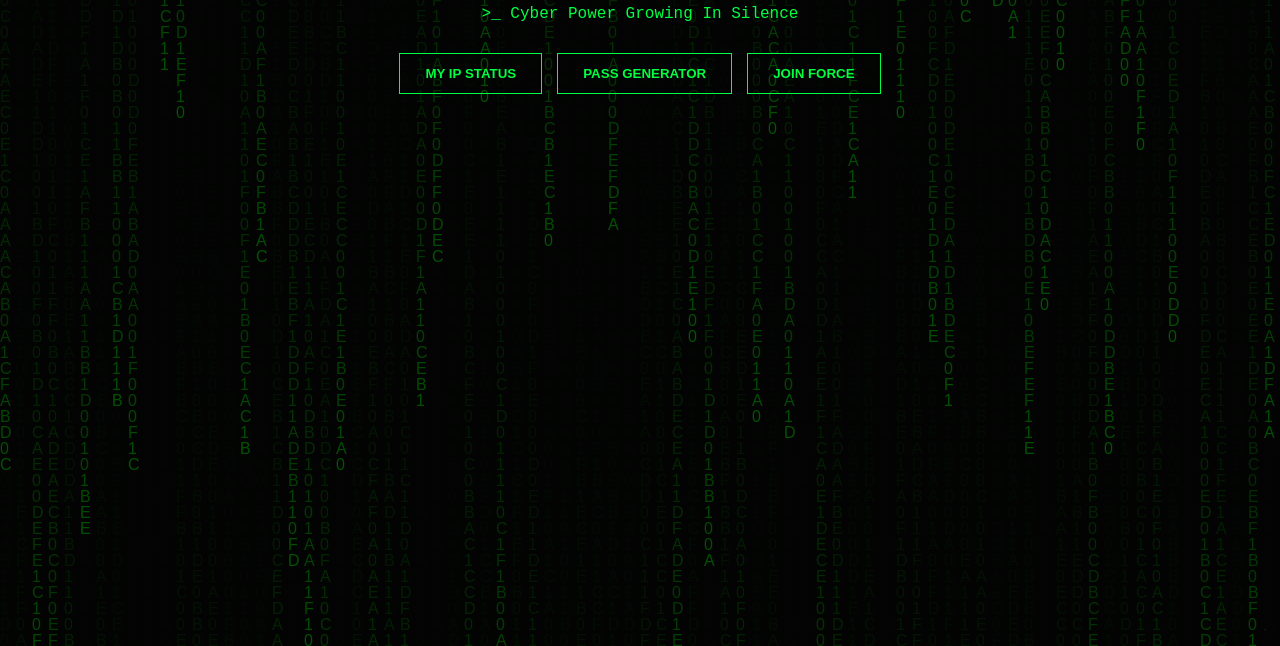
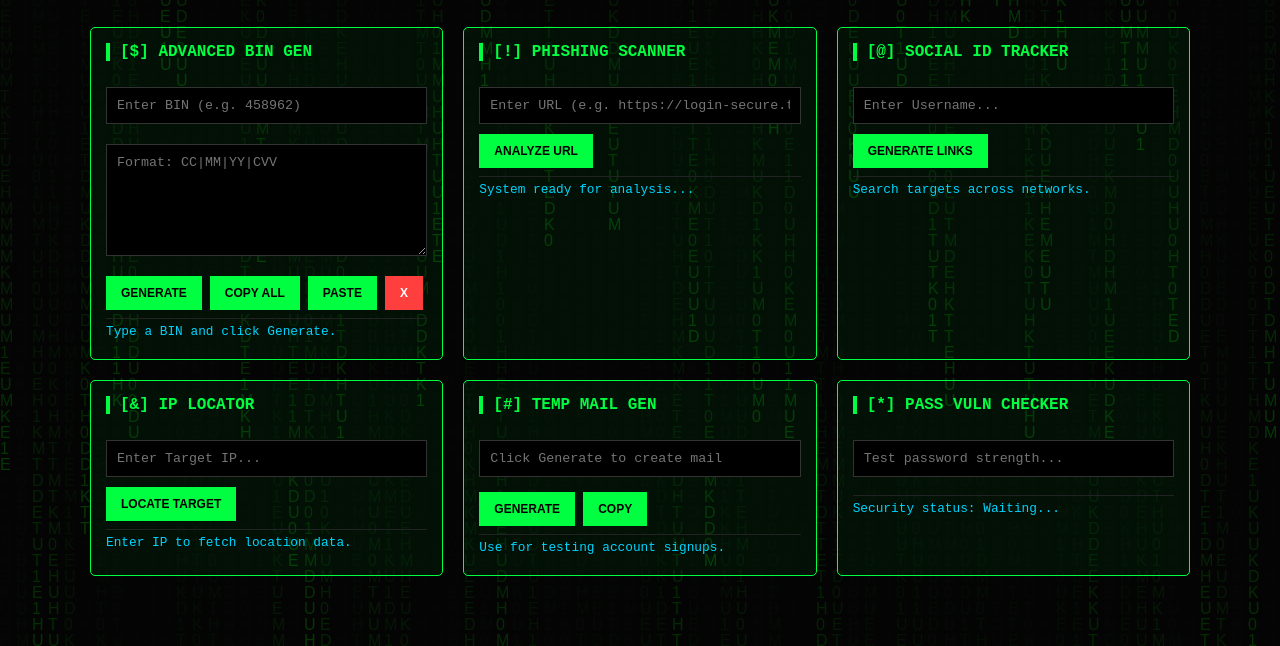
Before and after one commit to b4z1d/Dhumketu-Wab, a plain HTML site: page index.html in a window 1280 px wide. Shown: the part 154-800 px from the top of the page. Drawn offline with Linux system fonts and the light colour scheme.

Commit message:
Update index.html

```diff
--- a/index.html
+++ b/index.html
@@ -3,174 +3,183 @@
 <head>
     <meta charset="UTF-8">
     <meta name="viewport" content="width=device-width, initial-scale=1.0">
-    <title>Dhumketu Cyber Force - All In One</title>
+    <title>Dhumketu Cyber Force - All-In-One Tools</title>
     <style>
         :root { --neon: #00ff41; --bg: #050505; --card: rgba(0, 255, 65, 0.05); }
-        body { background: var(--bg); color: var(--neon); font-family: 'Courier New', monospace; margin: 0; overflow-x: hidden; }
+        body { background: var(--bg); color: var(--neon); font-family: 'JetBrains Mono', 'Courier New', monospace; margin: 0; padding: 20px; overflow-x: hidden; }
 
-        /* matrix background */
-        #matrix { position: fixed; top: 0; left: 0; z-index: -1; opacity: 0.3; }
+        /* Background Matrix Effect */
+        canvas { position: fixed; top: 0; left: 0; z-index: -1; opacity: 0.2; }
 
-        /* Public Page Styles */
-        #public-page { text-align: center; padding: 60px 20px; display: block; }
-        .hero-title { font-size: 2.5rem; text-shadow: 0 0 15px var(--neon); letter-spacing: 5px; }
-        .btn-group { display: flex; justify-content: center; gap: 15px; margin-top: 30px; flex-wrap: wrap; }
-        .btn { border: 1px solid var(--neon); padding: 12px 25px; background: transparent; color: var(--neon); cursor: pointer; transition: 0.3s; font-weight: bold; }
-        .btn:hover { background: var(--neon); color: #000; box-shadow: 0 0 15px var(--neon); }
+        .container { max-width: 1100px; margin: auto; }
+        header { text-align: center; border-bottom: 2px solid var(--neon); padding-bottom: 15px; margin-bottom: 30px; }
+        h1 { letter-spacing: 5px; text-shadow: 0 0 10px var(--neon); }
 
-        /* Login Modal */
-        #login-modal {
-            display: none; position: fixed; top: 50%; left: 50%; transform: translate(-50%, -50%);
-            background: #000; border: 2px solid var(--neon); padding: 30px; z-index: 1000; width: 300px;
-            box-shadow: 0 0 50px rgba(0, 255, 65, 0.4);
-        }
+        .grid { display: grid; grid-template-columns: repeat(auto-fit, minmax(320px, 1fr)); gap: 20px; }
+        .card { border: 1px solid var(--neon); padding: 15px; background: var(--card); border-radius: 5px; position: relative; }
+        h3 { font-size: 1rem; margin-top: 0; border-left: 4px solid var(--neon); padding-left: 10px; text-transform: uppercase; }
 
-        /* Admin Dashboard Styles */
-        #admin-dashboard { display: none; padding: 20px; }
-        .grid { display: grid; grid-template-columns: repeat(auto-fit, minmax(300px, 1fr)); gap: 20px; margin-top: 20px; }
-        .card { border: 1px solid var(--neon); padding: 15px; background: var(--card); border-radius: 4px; }
-        input, textarea { width: 100%; background: #000; border: 1px solid #333; color: var(--neon); padding: 10px; margin: 10px 0; box-sizing: border-box; }
-        input:focus { border-color: var(--neon); outline: none; }
-        .status { font-size: 0.8em; color: #00d4ff; min-height: 20px; }
+        input, textarea { width: 100%; background: #000; border: 1px solid #333; color: var(--neon); padding: 10px; margin: 10px 0; box-sizing: border-box; outline: none; font-family: monospace; }
+        input:focus { border-color: var(--neon); }
 
-        .logout-btn { float: right; background: red; color: white; border: none; padding: 5px 10px; cursor: pointer; }
-        .secret-dot { color: #111; cursor: pointer; position: fixed; bottom: 10px; right: 10px; }
+        .btn-group { display: flex; gap: 8px; flex-wrap: wrap; margin-top: 5px; }
+        button { background: var(--neon); color: #000; border: none; padding: 10px 15px; cursor: pointer; font-weight: bold; text-transform: uppercase; font-size: 0.75rem; transition: 0.3s; }
+        button:hover { background: #fff; box-shadow: 0 0 15px var(--neon); }
+        .btn-clear { background: #ff3e3e; color: white; }
+
+        .status { font-size: 0.8em; color: #00d4ff; margin-top: 8px; min-height: 20px; border-top: 1px solid #222; padding-top: 5px; }
+        a { color: cyan; text-decoration: none; font-weight: bold; }
     </style>
 </head>
 <body>
 
 <canvas id="matrix"></canvas>
 
-<div id="public-page">
-    <h1 class="hero-title">DHUMKETU CYBER FORCE</h1>
-    <p>>_ Cyber Power Growing In Silence</p>
-    <div class="btn-group">
-        <button class="btn" onclick="userAction('ip')">MY IP STATUS</button>
-        <button class="btn" onclick="userAction('pass')">PASS GENERATOR</button>
-        <button class="btn" onclick="alert('Join Dhumketu Community to learn!')">JOIN FORCE</button>
-    </div>
-    <div id="userResult" style="margin-top: 30px; font-size: 1.2rem; color: cyan;"></div>
-    <span class="secret-dot" onclick="toggleLogin()">.</span>
-</div>
-
-<div id="login-modal">
-    <h3 style="text-align: center;">ADMIN AUTH</h3>
-    <input type="password" id="passkey" placeholder="Enter Key...">
-    <button class="btn" style="width: 100%;" onclick="attemptLogin()">INITIALIZE</button>
-    <p id="loginErr" style="color: red; text-align: center; font-size: 0.8rem;"></p>
-    <button onclick="toggleLogin()" style="background:none; border:none; color:#444; width:100%; cursor:pointer; margin-top:10px;">Cancel</button>
-</div>
-
-<div id="admin-dashboard">
-    <button class="logout-btn" onclick="logout()">LOGOUT</button>
-    <h1 style="border-bottom: 2px solid var(--neon);">ADMIN PANEL <small style="font-size: 0.5em;">v2.0</small></h1>
-    <p>>_ Session Active | <span id="clock"></span></p>
+<div class="container">
+    <header>
+        <h1>DHUMKETU CYBER FORCE</h1>
+        <p>>_ SYSTEM: ACTIVE | <span id="clock"></span></p>
+    </header>
 
     <div class="grid">
         <div class="card">
-            <h3>[!] PHISH SCANNER</h3>
-            <input type="text" id="phUrl" placeholder="https://link-here.com">
-            <button class="btn" onclick="toolLogic('phish')">SCAN</button>
-            <div id="phStat" class="status"></div>
+            <h3>[$] Advanced Bin Gen</h3>
+            <input type="text" id="binInput" placeholder="Enter BIN (e.g. 458962)">
+            <textarea id="binData" rows="6" placeholder="Format: CC|MM|YY|CVV"></textarea>
+            <div class="btn-group">
+                <button onclick="genBin()">Generate</button>
+                <button onclick="copyToClipboard('binData')">Copy All</button>
+                <button onclick="pasteFromClipboard('binData')">Paste</button>
+                <button class="btn-clear" onclick="document.getElementById('binData').value=''">X</button>
+            </div>
+            <div id="binStatus" class="status">Type a BIN and click Generate.</div>
         </div>
 
         <div class="card">
-            <h3>[$] BIN/CC STORAGE</h3>
-            <textarea id="binData" rows="3" placeholder="Paste bins..."></textarea>
-            <button class="btn" onclick="copy('binData')">COPY</button>
-            <button class="btn" onclick="paste('binData')">PASTE</button>
+            <h3>[!] Phishing Scanner</h3>
+            <input type="text" id="phUrl" placeholder="Enter URL (e.g. https://login-secure.tk)">
+            <button onclick="scanPhish()">Analyze URL</button>
+            <div id="phRes" class="status">System ready for analysis...</div>
         </div>
 
         <div class="card">
-            <h3>[#] TEMP MAIL GEN</h3>
-            <input type="text" id="tMail" readonly>
-            <button class="btn" onclick="toolLogic('mail')">GENERATE</button>
-            <button class="btn" onclick="copy('tMail')">COPY</button>
+            <h3>[@] Social ID Tracker</h3>
+            <input type="text" id="targetUser" placeholder="Enter Username...">
+            <button onclick="searchID()">Generate Links</button>
+            <div id="osintRes" class="status">Search targets across networks.</div>
         </div>
 
         <div class="card">
-            <h3>[@] OSINT TRACKER</h3>
-            <input type="text" id="target" placeholder="Username...">
-            <button class="btn" onclick="toolLogic('osint')">TRACK</button>
-            <div id="osStat" class="status"></div>
+            <h3>[&] IP Locator</h3>
+            <input type="text" id="ipInput" placeholder="Enter Target IP...">
+            <button onclick="trackIP()">Locate Target</button>
+            <div id="ipRes" class="status">Enter IP to fetch location data.</div>
         </div>
 
         <div class="card">
-            <h3>[&] IP GEOLOCATOR</h3>
-            <input type="text" id="ipInp" placeholder="Enter IP...">
-            <button class="btn" onclick="toolLogic('ip')">LOCATE</button>
-            <div id="ipStat" class="status"></div>
+            <h3>[#] Temp Mail Gen</h3>
+            <input type="text" id="tMail" readonly placeholder="Click Generate to create mail">
+            <div class="btn-group">
+                <button onclick="genMail()">Generate</button>
+                <button onclick="copyToClipboard('tMail')">Copy</button>
+            </div>
+            <div class="status">Use for testing account signups.</div>
         </div>
 
         <div class="card">
-            <h3>[*] PASS VULN CHECK</h3>
-            <input type="text" id="pCheck" oninput="toolLogic('passCheck')" placeholder="Type pass...">
-            <div id="psStat" class="status">Waiting...</div>
+            <h3>[*] Pass Vuln Checker</h3>
+            <input type="text" id="pCheck" placeholder="Test password strength..." oninput="checkPass()">
+            <div id="psRes" class="status">Security status: Waiting...</div>
         </div>
     </div>
 </div>
 
 <script>
-    // --- LOGIN LOGIC ---
-    function toggleLogin() {
-        const modal = document.getElementById('login-modal');
-        modal.style.display = (modal.style.display === 'block') ? 'none' : 'block';
+    // Clock Function
+    setInterval(() => { document.getElementById('clock').innerText = new Date().toLocaleTimeString(); }, 1000);
+
+    // Advanced Bin Generator Logic
+    function genBin() {
+        let bin = document.getElementById('binInput').value.trim();
+        if (bin.length < 6) { alert("Please enter at least 6 digits!"); return; }
+
+        let results = "";
+        for (let i = 0; i < 10; i++) {
+            let cc = bin;
+            while (cc.length < 16) cc += Math.floor(Math.random() * 10);
+            let mm = ("0" + (Math.floor(Math.random() * 12) + 1)).slice(-2);
+            let yy = Math.floor(Math.random() * (2030 - 2025 + 1)) + 2025;
+            let cvv = Math.floor(Math.random() * 899) + 100;
+            results += `${cc}|${mm}|${yy}|${cvv}\n`;
+        }
+        document.getElementById('binData').value = results;
+        document.getElementById('binStatus').innerText = "Successfully generated 10 CC patterns.";
     }
 
-    function attemptLogin() {
-        const key = document.getElementById('passkey').value;
-        if(key === "dhumketu@129") {
-            document.getElementById('public-page').style.display = 'none';
-            document.getElementById('login-modal').style.display = 'none';
-            document.getElementById('admin-dashboard').style.display = 'block';
-        } else {
-            document.getElementById('loginErr').innerText = "DENIED!";
-        }
+    // Phishing Scanner Logic
+    function scanPhish() {
+        let url = document.getElementById('phUrl').value.toLowerCase();
+        let res = document.getElementById('phRes');
+        if(!url) return;
+        res.innerText = "Scanning link...";
+        setTimeout(() => {
+            const danger = ['login', 'verify', 'update', 'secure', 'bank', 'free', 'gift'];
+            let isBad = danger.some(word => url.includes(word));
+            res.innerHTML = isBad ? "<span style='color:red;'>[!!] ALERT: High Phishing Probability!</span>" : "<span style='color:lime;'>[+] Status: Looks Clean.</span>";
+        }, 1000);
     }
 
-    function logout() {
-        location.reload();
+    // OSINT ID Searcher
+    function searchID() {
+        let user = document.getElementById('targetUser').value;
+        if(!user) return;
+        document.getElementById('osintRes').innerHTML =
+            `<a href="https://github.com/${user}" target="_blank">GitHub</a> |
+             <a href="https://facebook.com/${user}" target="_blank">FB</a> |
+             <a href="https://instagram.com/${user}" target="_blank">IG</a>`;
     }
 
-    // --- PUBLIC TOOLS ---
-    function userAction(type) {
-        const res = document.getElementById('userResult');
-        if(type === 'ip') res.innerText = "YOUR IP: 103.25.250.241 (Dhaka, BD)";
-        if(type === 'pass') res.innerText = "SAFE PASS: " + Math.random().toString(36).slice(-10);
+    // IP Tracker Simulation
+    function trackIP() {
+        let ip = document.getElementById('ipInput').value;
+        if(!ip) return;
+        let res = document.getElementById('ipRes');
+        res.innerText = "Tracking " + ip + "...";
+        setTimeout(() => { res.innerText = "ISP: Cloudflare | Loc: Dhaka, BD | Status: Live"; }, 1500);
     }
 
-    // --- ADMIN TOOLS LOGIC ---
-    function toolLogic(tool) {
-        if(tool === 'phish') {
-            let u = document.getElementById('phUrl').value;
-            document.getElementById('phStat').innerText = u.includes('login') ? "PHISHING DETECTED!" : "CLEAN";
-        }
-        if(tool === 'mail') {
-            document.getElementById('tMail').value = Math.random().toString(36).substring(7) + "@dhumketu.sh";
-        }
-        if(tool === 'osint') {
-            let u = document.getElementById('target').value;
-            document.getElementById('osStat').innerHTML = `<a href="https://github.com/${u}" target="_blank" style="color:cyan">Github</a> | <a href="https://facebook.com/${u}" target="_blank" style="color:cyan">FB</a>`;
-        }
-        if(tool === 'ip') {
-            document.getElementById('ipStat').innerText = "ISP: Link3, City: Dhaka, Lat: 23.8";
-        }
-        if(tool === 'passCheck') {
-            let p = document.getElementById('pCheck').value;
-            document.getElementById('psStat').innerText = p.length < 8 ? "VULNERABLE (WEAK)" : "SECURE (STRONG)";
-        }
+    // Temp Mail
+    function genMail() {
+        document.getElementById('tMail').value = "dhumketu_" + Math.random().toString(36).substring(7) + "@temp.sh";
     }
 
-    // --- UTILS ---
-    function copy(id) { document.getElementById(id).select(); document.execCommand('copy'); alert("Copied!"); }
-    async function paste(id) { document.getElementById(id).value = await navigator.clipboard.readText(); }
-    setInterval(() => { document.getElementById('clock').innerText = new Date().toLocaleTimeString(); }, 1000);
+    // Password Check
+    function checkPass() {
+        let p = document.getElementById('pCheck').value;
+        let res = document.getElementById('psRes');
+        if(p.length === 0) { res.innerText = "Security status: Waiting..."; return; }
+        if(p.length < 8) res.innerHTML = "Status: <span style='color:red;'>VULNERABLE (Very Weak)</span>";
+        else res.innerHTML = "Status: <span style='color:lime;'>SECURE (Strong)</span>";
+    }
 
-    // Matrix Rain
+    // Utilities (Copy/Paste)
+    function copyToClipboard(id) {
+        let el = document.getElementById(id);
+        el.select();
+        document.execCommand("copy");
+        alert("Copied to clipboard!");
+    }
+
+    async function pasteFromClipboard(id) {
+        const text = await navigator.clipboard.readText();
+        document.getElementById(id).value = text;
+    }
+
+    // Matrix Rain Effect
     const canvas = document.getElementById('matrix');
     const ctx = canvas.getContext('2d');
     canvas.width = window.innerWidth; canvas.height = window.innerHeight;
-    const chars = "010101ABCDEF";
+    const chars = "01DHUMKETU";
     const fontSize = 16;
     const columns = canvas.width / fontSize;
     const drops = Array(Math.floor(columns)).fill(1);
```
